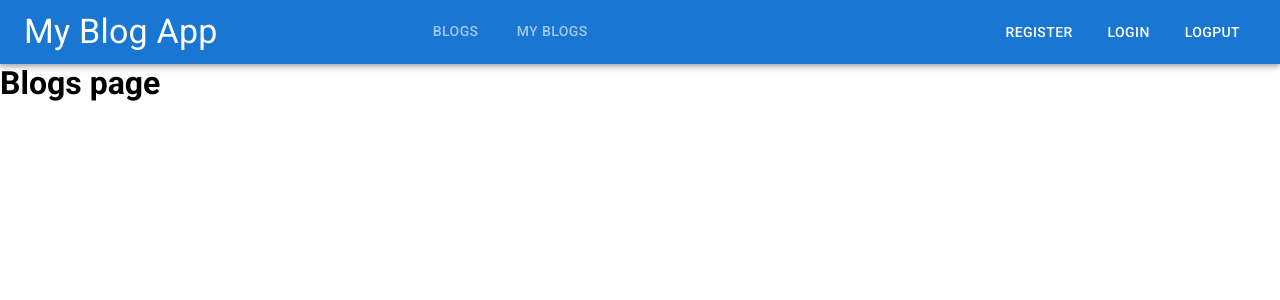
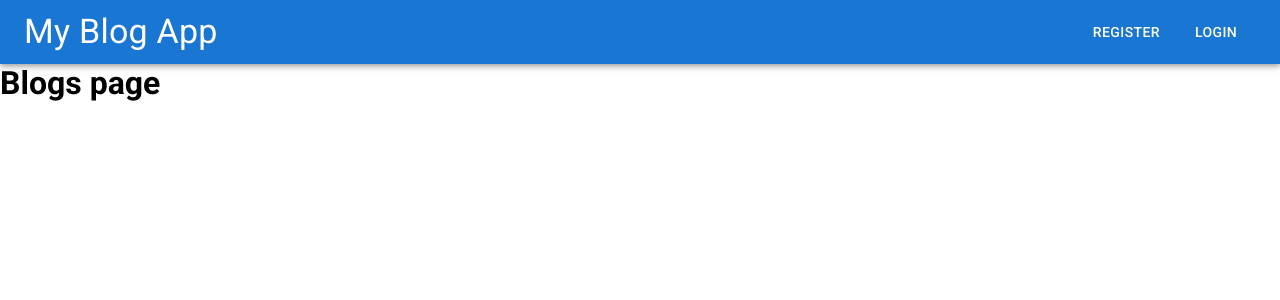
Before and after one commit to shivani-charhate/MERN-APP, a React (Create React App) app in the folder client/: page / in a window 1280 px wide. Shown: the top 300 px of the page. Built offline with nearby package versions, Linux system fonts and the light colour scheme.

Commit message:
conditional rendering

```diff
--- a/client/src/components/Header.js
+++ b/client/src/components/Header.js
@@ -9,14 +9,21 @@ import {
   Tab,
 } from "@mui/material";
 import { Link } from "react-router-dom";
+// global state manage
+import { useSelector } from "react-redux";
 
 const Header = () => {
+  // define global state
+  const isLogin = useSelector((state) => state.isLogin);
+
   const [value, setvalue] = useState();
   return (
     <>
       <AppBar position="static">
         <Toolbar>
           <Typography variant="h4">My Blog App</Typography>
+          {/* condition to check */}
+          {isLogin && (
             <Box display={"flex"} marginLeft="auto" marginRight={"auto"}>
               <Tabs
                 textColor="inherit"
@@ -27,7 +34,10 @@ const Header = () => {
                 <Tab label="My Blogs" LinkComponent={Link} to="/my-blogs"></Tab>
               </Tabs>
             </Box>
+          )}
           <Box display={"flex"} marginLeft={"auto"}>
+            {!isLogin && (
+              <>
                 <Button
                   sx={{ margin: 1, color: "white" }}
                   LinkComponent={Link}
@@ -42,7 +52,11 @@ const Header = () => {
                 >
                   Login
                 </Button>
+              </>
+            )}
+            {isLogin && (
               <Button sx={{ margin: 1, color: "white" }}>Logput</Button>
+            )}
           </Box>
         </Toolbar>
       </AppBar>
```
Lines whose indentation alone changed are shown as unchanged.
